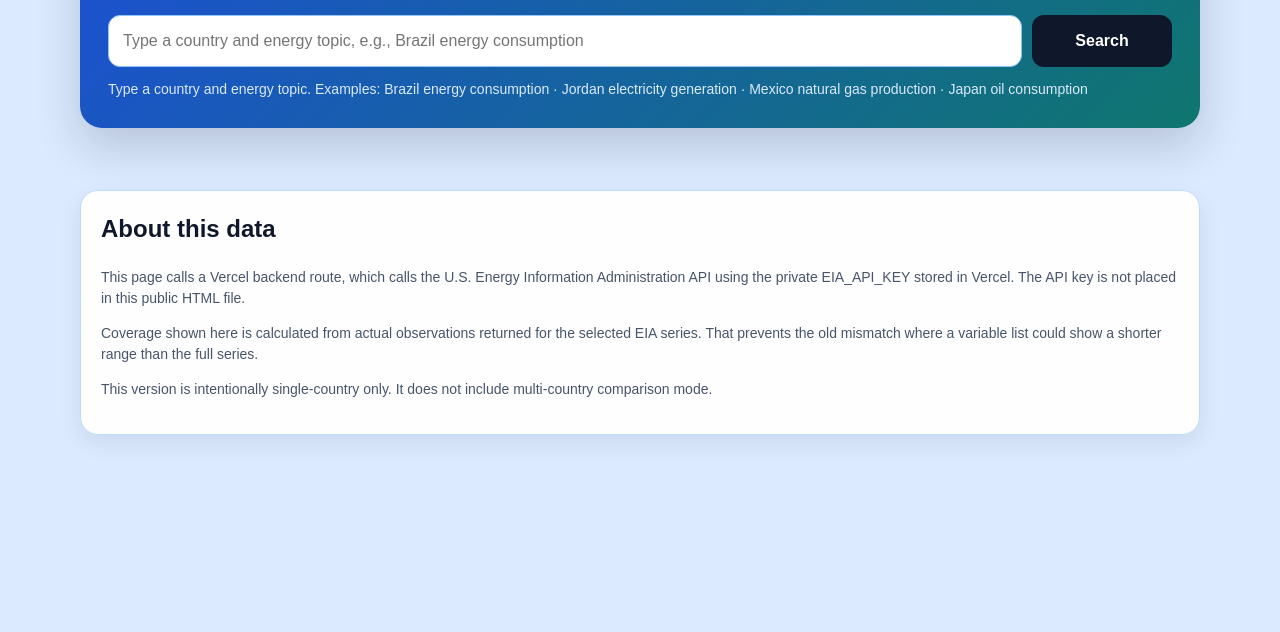
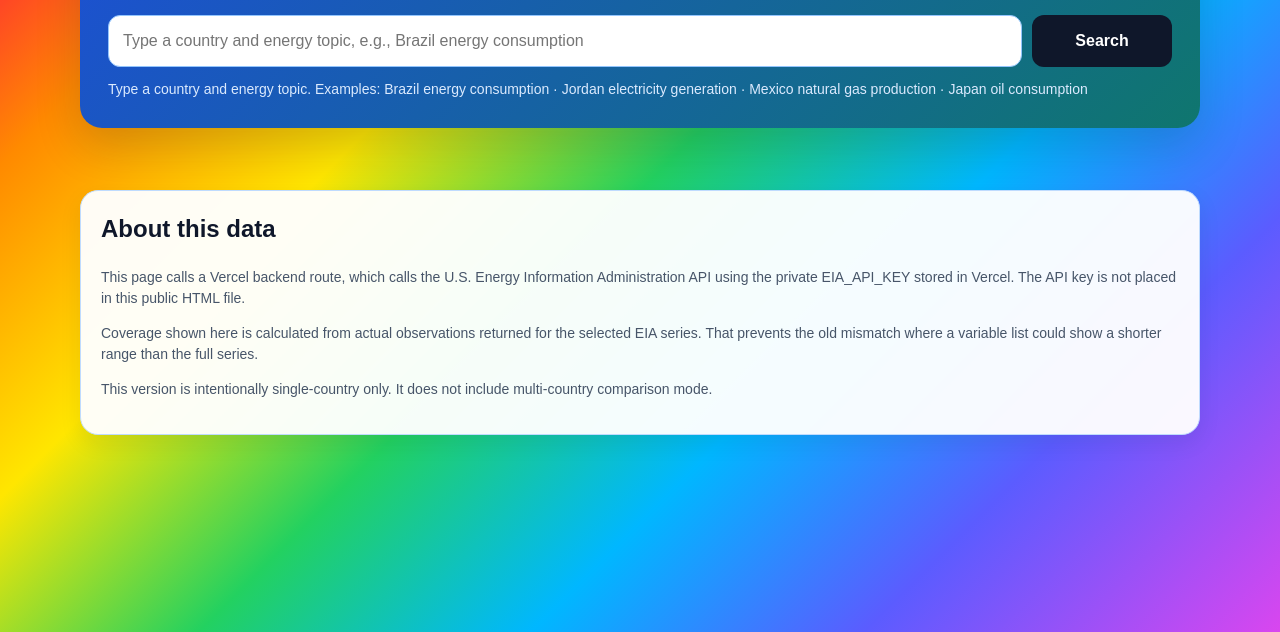
Before and after one commit to ae47250/NewRepapp, a plain HTML site: page index.html in a window 1280 px wide. Shown: the part 168-800 px from the top of the page. Drawn offline with Linux system fonts and the light colour scheme.

Commit message:
Use rainbow page background

```diff
--- a/index.html
+++ b/index.html
@@ -10,7 +10,8 @@
     body {
       margin: 0;
       font-family: Arial, sans-serif;
-      background: #dbeafe;
+      background: linear-gradient(135deg, #ff004c 0%, #ff8a00 16%, #ffe600 32%, #23d160 48%, #00b7ff 64%, #5b5cff 80%, #d946ef 100%);
+      background-attachment: fixed;
       color: #0f172a;
       line-height: 1.5;
     }
```
